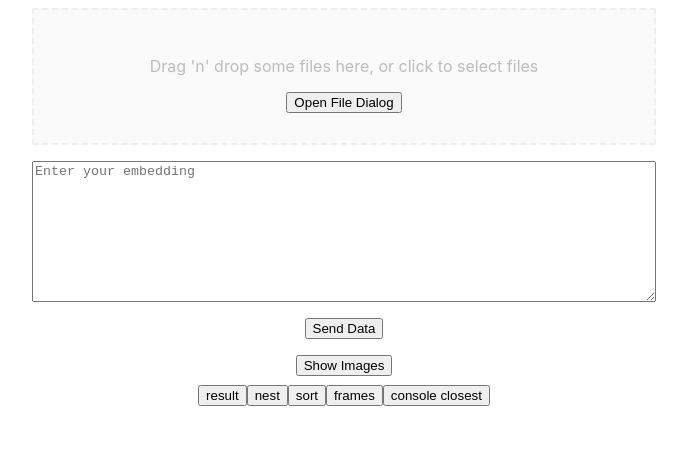
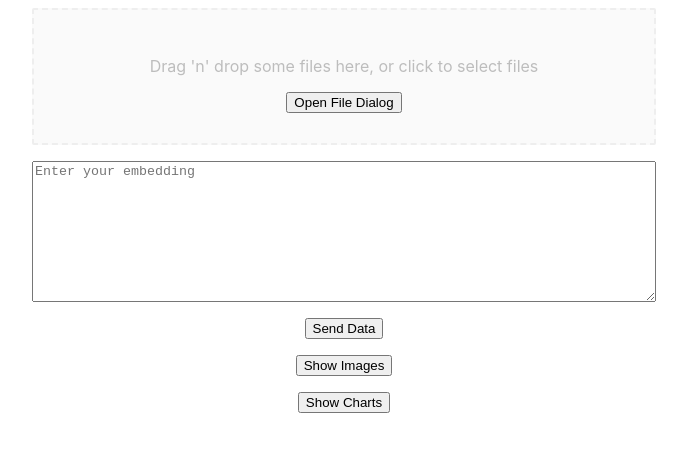
Before and after one commit to aTNa-Lab/kloop-api, a React (Create React App) app: page / in a window 1280 px wide. Shown: the top 452 px of the page, without its empty margins (296-983 px from the left). Built offline with nearby package versions, Linux system fonts and the light colour scheme.

Commit message:
Add images and charts

```diff
--- a/package.json
+++ b/package.json
@@ -9,6 +9,7 @@
     "@testing-library/react": "^9.5.0",
     "@testing-library/user-event": "^7.2.1",
     "d3": "^6.0.0",
+    "d3-collection": "^1.0.7",
     "echarts": "^4.9.0",
     "echarts-for-react": "^2.0.16",
     "react": "^16.13.1",
--- a/src/App.js
+++ b/src/App.js
@@ -4,13 +4,16 @@ import UploadEmbed from './Components/UploadEmbed/UploadEmbed'
 import { Button, Grid } from '@material-ui/core';
 import { makeStyles } from '@material-ui/core/styles';
 import Charts from './Components/Charts/Charts'
+import Frames from './Components/Frames/Frames'
 import ReactEcharts from "echarts-for-react";
 import './App.css';
-import {extent, timeFormat, range} from 'd3'
+import {extent, timeFormat, range, sum, max} from 'd3'
+import {nest} from 'd3-collection'
 import * as test from './test.json'
 import GridList from '@material-ui/core/GridList';
 import GridListTile from '@material-ui/core/GridListTile';
 import GridListTileBar from '@material-ui/core/GridListTileBar';
+import CircularProgress from '@material-ui/core/CircularProgress';
 
 const useStyles = makeStyles((theme) => ({
   root: {
@@ -28,6 +31,13 @@ const useStyles = makeStyles((theme) => ({
   },
   images: {
     height: 300
+  },
+  spinner: {
+    color: 'grey',
+    right: 0,
+    top: 0,
+    margin: '15px',
+    position: "absolute"
   }
 }));
 
@@ -41,10 +51,15 @@ function App() {
   const [closest, setClosest] = useState([])
   const [farest, setFarest] = useState([])
   const [ready, setReady] = useState(false)
+  const [quantity, setQuantity] = useState(3)
+  const [showSpinner, setSpinner] = useState(false)
+  const [dates, setDates] = useState(null)
+  const [timeRange, setTimeRange] = useState(null)
+  const [charts, setCharts] = useState(false)
 
-  useEffect(() => {
-    setData(test.default)
-  }, [])
+  // useEffect(() => {
+  //   setData(test.default)
+  // }, [])
 
 
   const handleEmbedChange = (event) => {
@@ -57,6 +72,7 @@ function App() {
   }
 
   const handlePostData = async () => {
+    setSpinner(true)
     console.log("Sending data")
     const formData = new FormData();
 
@@ -76,7 +92,7 @@ function App() {
       let result = await response.json();
       setData(result)
       console.log(result)
-      sortData()
+      sortData(result)
 
     } catch (error) {
       console.error('Ошибка:', error);
@@ -108,16 +124,20 @@ function App() {
     }
   }
 
-  const sortData = () => {
-    let metadata = Object.values(data[0].metadata)
+  const sortData = (array) => {
+    let metadata = Object.values(array[0].metadata)
     console.log(metadata)
     const sortedArr = [...metadata].sort((a, b) => a.distance - b.distance)
     setSorted(sortedArr)
+    getFrames(sortedArr)
+    nestData(sortedArr)
   }
 
-  const getFrames = (n) => {
-    let closestFrames = sortedMetadata.slice(sortedMetadata.length-n)
-    let farestFrames = sortedMetadata.slice(0, n)
+  const getFrames = (array) => {
+    // let closestFrames = sortedMetadata.slice(sortedMetadata.length-n)
+    // let farestFrames = sortedMetadata.slice(0, n)
+    let closestFrames = array.slice(array.length-quantity)
+    let farestFrames = array.slice(0, quantity)
     console.log("closest", closestFrames)
     console.log("farest", farestFrames)
     let closestFramesData = []
@@ -126,79 +146,49 @@ function App() {
     farestFrames.forEach(frame => handleGetData(frame).then(d => farestFramesData.push(d)))
     setClosest(closestFramesData)
     setFarest(farestFramesData)
+    setTimeout(() => setSpinner(false), 2000);
   }
 
-
-
-  const nestData = () => {
-    let day = timeFormat("%U");
-    let flatdata = Object.values(data)
-    let dataExtent = extent(flatdata, d => day(d.date));
-    console.log(dataExtent)
-    let timeRange = range(dataExtent[0], dataExtent[1]);
+  const nestData = (array) => {
+    let week = timeFormat("%U");
+    let flatdata = array
+    let dateExtent = extent(flatdata, d => week(Date.parse(d.appearance_time)));
+    console.log("Time extent", dateExtent)
+    let maxDate = week(max(flatdata, d => new Date(d.appearance_time)))
+    console.log("MAX", maxDate)
+    let timeRange = range(dateExtent[0], dateExtent[1]).concat(maxDate);
     console.log(timeRange)
+    let nested = nest().key(d => week(Date.parse(d.appearance_time)))
+                       .rollup(values => sum(values, d => +1))
+                       .map(flatdata)
+    console.log("NESTED", nested)
+    let dates = timeRange.map(d => (d < 10 ? nested.get('0' + d) : nested.get(d)) || 0)
+    console.log(dates)
+    setDates(dates)
+    setTimeRange(timeRange)
   }
 
-  const returnImages = (n) => {
-    console.log("img fired")
-        let closestImgs = closest.map((tile, i) => {
-          console.log("TILE", tile)
-          return(
-          <GridListTile key={i}>
-            <img src={tile.image} alt={i} className={classes.images} />
-            <GridListTileBar
-              title={tile.metadata.distance}
-            />
-          </GridListTile>
-        )})
-        let farestImgs = farest.map((tile, i) => {
-          console.log("TILE", tile)
-          return(
-          <GridListTile key={i}>
-            <img src={tile.image} alt={i} className={classes.images} />
-            <GridListTileBar
-              title={tile.metadata.distance}
-            />
-          </GridListTile>
-        )})
-    return (
-      <div>
-        <h2>Closest</h2>
-        <GridList className={classes.gridList} cols={3} cellHeight="auto">
-          {closestImgs}
-        </GridList>
-        <h2>Farest</h2>
-        <GridList className={classes.gridList} cols={3} cellHeight="auto">
-          {farestImgs}
-        </GridList>
-    </div>
-    )
+  const showImages = () => {
+    setReady(!ready)
   }
 
-  const showImages = (n) => {
-    getFrames(n)
-    returnImages(n)
-    setReady(true)
+  const showCharts = () => {
+    setCharts(!charts)
   }
 
 
   return (
     <div className="App">
+    <div className={classes.spinner}>{showSpinner ? <CircularProgress size={32} style={{color: 'grey'}} /> : null}</div>
     <Grid container direction="column" alignItems="center" justify="center">
       <Grid container justify="center" className={classes.gridItem}><Dropzone handleChange={handleFileChange} /></Grid>
       <Grid container justify="center" className={classes.gridItem}><UploadEmbed handleChange={handleEmbedChange} value={embed}/></Grid>
       <Grid container justify="center" className={classes.gridItem}><button onClick={() => handlePostData()}>Send Data</button></Grid>
       <Grid container justify="center" className={classes.gridItem}><button onClick={() => showImages(3)}>Show Images</button></Grid>
-        {ready ? returnImages() : null}
+      <Grid container justify="center" className={classes.gridItem}><button onClick={() => showCharts()}>Show Charts</button></Grid>
     </Grid>
-    <button onClick={() => console.log(data)}>result</button>
-    <button onClick={() => nestData()}>nest</button>
-    <button onClick={() => sortData()}>sort</button>
-    <button onClick={() => getFrames(3)}>frames</button>
-    <button onClick={() => console.log(closest)}>console closest</button>
-    {/* <Charts /> */}
-
-
+      {ready ? <Frames farest={farest} closest={closest} quantity={quantity} /> : null}
+      {charts ? <Charts timeRange={timeRange} dates={dates}/> : null }
     </div>
   );
 }
--- a/src/Components/Charts/Charts.js
+++ b/src/Components/Charts/Charts.js
@@ -2,19 +2,41 @@ import React from 'react'
 import ReactEcharts from "echarts-for-react";
 
 const Charts = (props) => {
+    console.log("GOT", props)
     return (
         <div>
             <ReactEcharts
             option={{
+              tooltip: {
+                trigger: 'axis',
+                axisPointer: {
+                  animation: false
+                }
+              },
+              legend: {
+                data: ["check", "check1", "check"],/*this.state.nestedData
+                  .filter(d => d.key !== "")
+                  .map(d => d.key),*/
+                left: 10
+              },
               xAxis: {
                 type: "category",
-                    data: ["Mon", "Tue", "Wed", "Thu", "Fri", "Sat", "Sun"]
+                data: props.timeRange
               },
               yAxis: {
                 type: "value"
               },
+            //   series: props.dates
+            //     .filter(d => d.key !== "")
+            //     .map(d => {
+            //     return {
+            //       name: d.key,
+            //       data: d.values,
+            //       type: "line"
+            //     }
+            //   })
             series: [{
-                    data: [820, 932, 901, 934, 1290, 1330, 1320],
+            data: props.dates,
             type: "line"
           }]
             }}
--- /dev/null
+++ b/src/Components/Frames/Frames.js
@@ -0,0 +1,48 @@
+import React from 'react';
+import { makeStyles } from '@material-ui/core/styles';
+import GridList from '@material-ui/core/GridList';
+import GridListTile from '@material-ui/core/GridListTile';
+import GridListTileBar from '@material-ui/core/GridListTileBar';
+import CircularProgress from '@material-ui/core/CircularProgress';
+
+const useStyles = makeStyles((theme) => ({
+  images: {
+    height: 300
+  }
+}));
+
+const Frames = (props) => {
+    const classes = useStyles();
+    let closestImgs = props.closest.map((tile, i) => {
+      return(
+      <GridListTile key={i}>
+        <img src={tile.image} alt={i} className={classes.images} />
+        <GridListTileBar
+          title={tile.metadata.distance}
+        />
+      </GridListTile>
+    )})
+    let farestImgs = props.farest.map((tile, i) => {
+      return(
+      <GridListTile key={i}>
+        <img src={tile.image} alt={i} className={classes.images} />
+        <GridListTileBar
+          title={tile.metadata.distance}
+        />
+      </GridListTile>
+    )})
+return (
+  <div>
+    <h2>Closest</h2>
+    <GridList className={classes.gridList} cols={props.quantity} cellHeight="auto">
+      {closestImgs}
+    </GridList>
+    <h2>Farest</h2>
+    <GridList className={classes.gridList} cols={props.quantity} cellHeight="auto">
+      {farestImgs}
+    </GridList>
+</div>
+)
+}
+
+export default Frames
```
Also changed, not shown: 1 other file (tests, documents, lock files or other folders). Lines whose indentation alone changed are shown as unchanged.
